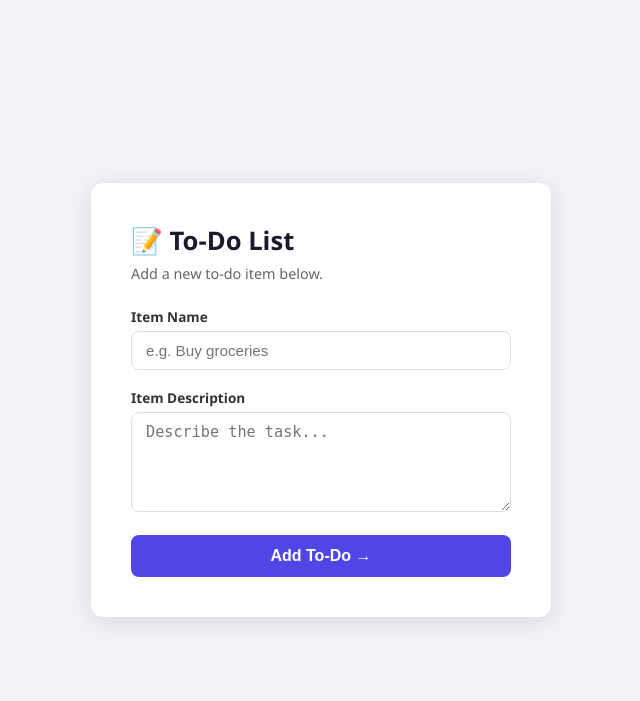
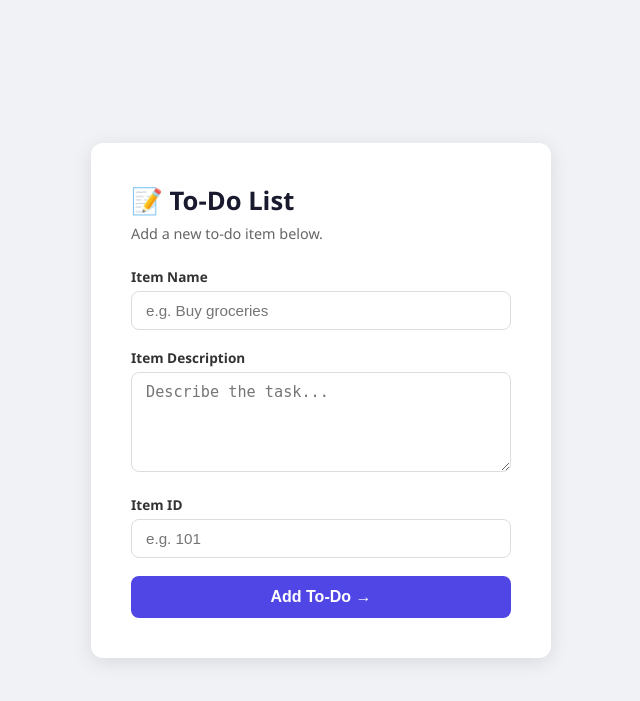
Before and after one commit to prrernaa/flask-mongodb-assignment, a Flask app: template templates/todo.html in a window 1280 px wide. Shown: the top 701 px of the page, without its empty margins (319-959 px from the left). Run offline with Flask 3, Linux system fonts and the light colour scheme; the template is opened without the code that fills it, so the values that code supplies are empty.

Commit message:
Add Item ID field to To-Do form

```diff
--- a/templates/todo.html
+++ b/templates/todo.html
@@ -60,6 +60,8 @@
 
       <label for="itemDescription">Item Description</label>
       <textarea id="itemDescription" name="itemDescription" placeholder="Describe the task..." required></textarea>
+<label for="itemId">Item ID</label>
+      <input type="text" id="itemId" name="itemId" placeholder="e.g. 101" required />
 
       <button type="submit">Add To-Do →</button>
     </form>
```
